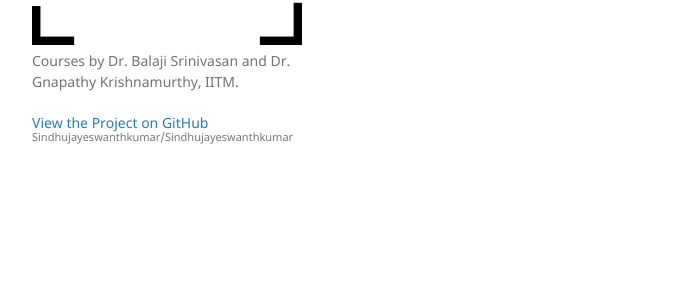
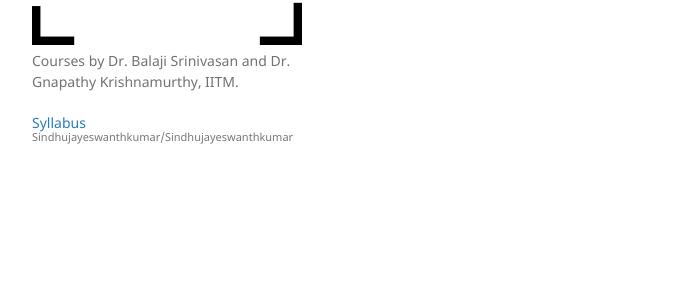
Before and after one commit to Sindhujayeswanthkumar/Sindhujayeswanthkumar, a Jekyll site: the page built from another-page.md, in a window 1280 px wide. Shown: the part 233-540 px from the top of the page, without its empty margins (178-871 px from the left). Built offline with Jekyll 4.4.1, drawn with Linux system fonts in a browser that asks for light colours; our own code applies the rules of GitHub Pages for plain Markdown files.

Commit message:
Update default.html

```diff
--- a/_layouts/default.html
+++ b/_layouts/default.html
@@ -24,7 +24,7 @@
         <p>{{ site.description | default: site.github.project_tagline }}</p>
 
         {% if site.github.is_project_page %}
-        <p class="view"><a href="{{ site.github.repository_url }}">View the Project on GitHub <small>{{ site.github.repository_nwo }}</small></a></p>
+        <p class="view"><a href="{{ site.github.repository_url }}">Syllabus <small>{{ site.github.repository_nwo }}</small></a></p>
         {% endif %}
 
         {% if site.github.is_user_page %}
```
